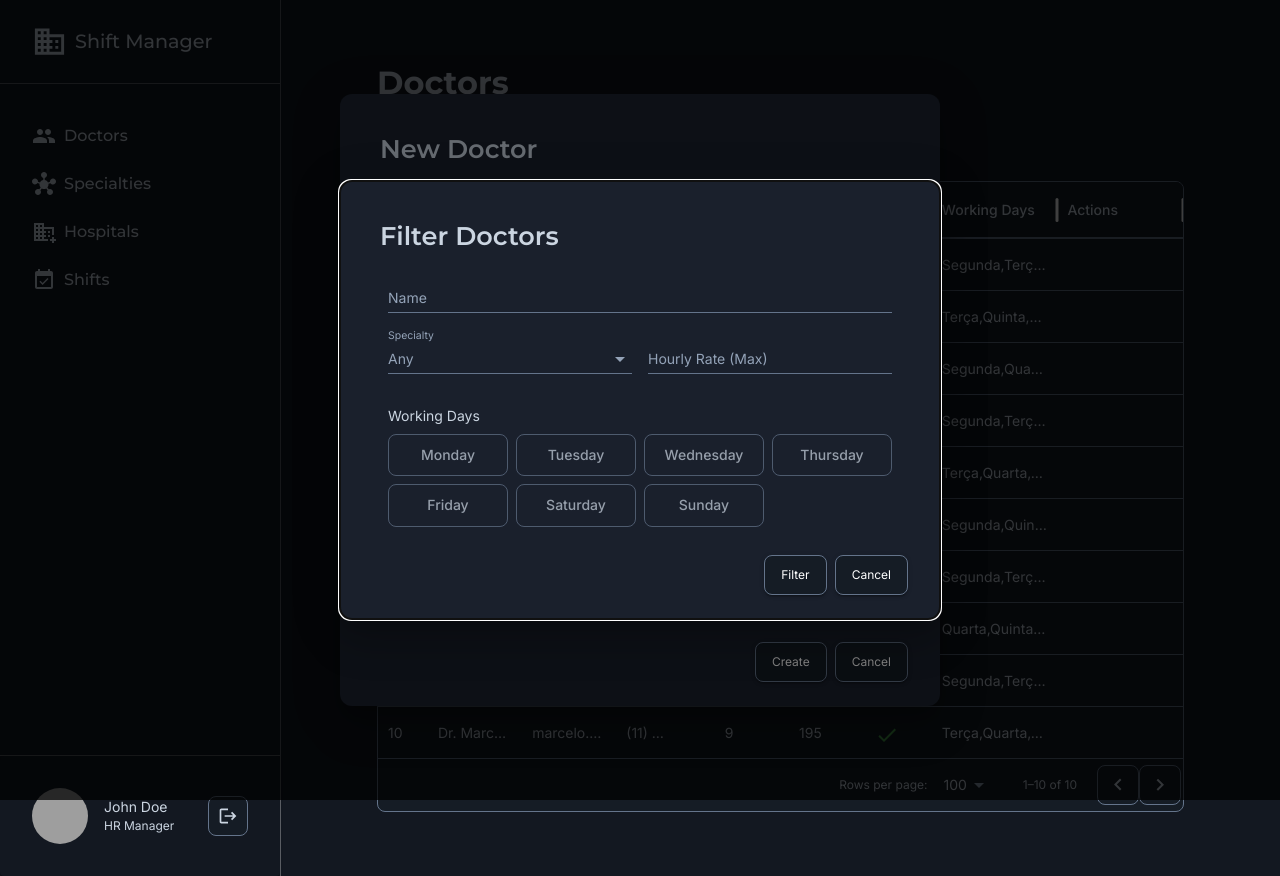
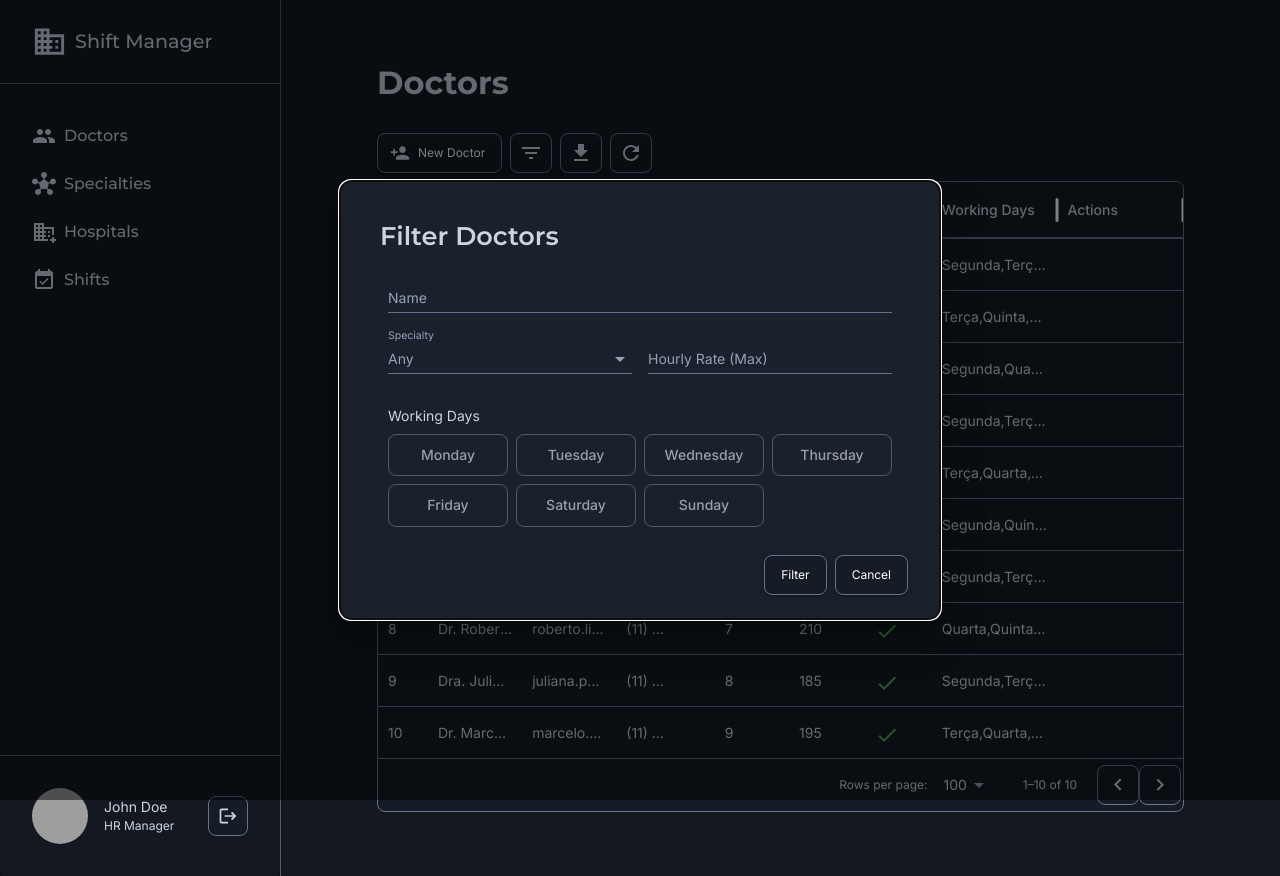
Before and after one commit to Stefano-Vezzoni/shift-manager, a Next.js app: page /doctors in a window 1280 px wide. Built offline with nearby package versions, Linux system fonts and the light colour scheme; grey boxes are pictures that could not be loaded; what @mui/material-nextjs would draw is missing.

Commit message:
feat(NewDoctorModal): enhance modal with form validation, specialty selection, and loading state

```diff
--- a/src/app/doctors/components/NewDoctorModal.tsx
+++ b/src/app/doctors/components/NewDoctorModal.tsx
@@ -13,14 +13,31 @@ import {
 import { formatPhone } from "@/utils/FormatPhone";
 import StyledButton from "@/components/StyledButton/StyledButton";
 import ModalWorkingDays from "./WorkingDaysModal";
+import SpecialtySelect from "./SpecialtySelect";
+import LoadingStyledBox from "@/components/LoadingStyledBox/LoadingStyledBox";
 
 interface INewDoctorModalProps {
   title: string;
+  open: boolean;
+  onClose: () => void;
+  onConfirm?: (data: DoctorFormData) => Promise<void> | void;
 }
 
-export default function NewDoctorModal({ title }: INewDoctorModalProps) {
+export interface DoctorFormData {
+  name: string;
+  email: string;
+  phone: string;
+  specialty: string;
+  hourlyRate: string;
+  isActive: boolean;
+  workingDays: string[];
+}
+
+export default function NewDoctorModal({ title, open, onClose, onConfirm }: INewDoctorModalProps) {
   const [phone, setPhone] = useState("");
   const [workingDays, setWorkingDays] = useState<string[]>([]);
+  const [isActive, setIsActive] = useState(true);
+  const [isSubmitting, setIsSubmitting] = useState(false);
 
   const handlePhoneChange = (e: React.ChangeEvent<HTMLInputElement>) => {
     const formatted = formatPhone(e.target.value);
@@ -31,27 +48,79 @@ export default function NewDoctorModal({ title }: INewDoctorModalProps) {
     setWorkingDays(newDays);
   };
 
+  const handleClose = () => {
+    if (isSubmitting) return;
+    onClose();
+  };
+
+  const handleConfirm = async (e: React.FormEvent<HTMLFormElement>) => {
+    e.preventDefault();
+
+    if (isSubmitting) return;
+
+    const formData = new FormData(e.currentTarget);
+    const data: DoctorFormData = {
+      name: formData.get("name") as string,
+      email: formData.get("email") as string,
+      phone,
+      specialty: formData.get("specialty") as string,
+      hourlyRate: formData.get("hourlyRate") as string,
+      isActive,
+      workingDays,
+    };
+
+    try {
+      setIsSubmitting(true);
+      await onConfirm?.(data);
+      onClose();
+    } catch (error) {
+      console.error("Error creating doctor:", error);
+    } finally {
+      setIsSubmitting(false);
+    }
+  };
+
   return (
-    <Dialog open>
+    <Dialog open={open} onClose={handleClose}>
+      <form onSubmit={handleConfirm}>
         <DialogTitle component="div" sx={{ px: 5, pt: 5 }}>
           <Typography variant="h2">{title}</Typography>
         </DialogTitle>
         <DialogContent sx={{ px: 6, display: "flex", flexDirection: "column", gap: 2 }}>
-        <TextField id="name" label="Name" variant="standard" />
+          <TextField id="name" name="name" label="Name" variant="standard" required />
           <Stack display="flex" flexDirection="row" gap={2}>
-          <TextField id="email" label="Email" variant="standard" />
+            <TextField
+              id="email"
+              name="email"
+              label="Email"
+              variant="standard"
+              type="email"
+              required
+              sx={{ flexGrow: 1, width: 0 }}
+            />
             <TextField
               id="phone"
+              name="phone"
               label="Phone"
               variant="standard"
               value={phone}
               onChange={handlePhoneChange}
+              required
+              sx={{ flexGrow: 1, width: 0 }}
             />
           </Stack>
 
           <Stack display="flex" flexDirection="row" gap={2}>
-          <TextField id="specialty" label="Specialty" variant="standard" />
-          <TextField id="hourlyRate" label="Hourly Rate" variant="standard" />
+            <SpecialtySelect />
+            <TextField
+              id="hourlyRate"
+              name="hourlyRate"
+              label="Hourly Rate"
+              variant="standard"
+              type="number"
+              required
+              sx={{ flexGrow: 1, width: 0 }}
+            />
           </Stack>
 
           <Stack
@@ -74,7 +143,7 @@ export default function NewDoctorModal({ title }: INewDoctorModalProps) {
               </Typography>
             </Stack>
 
-          <Switch defaultChecked />
+            <Switch checked={isActive} onChange={(e) => setIsActive(e.target.checked)} />
           </Stack>
 
           <ModalWorkingDays
@@ -83,9 +152,12 @@ export default function NewDoctorModal({ title }: INewDoctorModalProps) {
           />
         </DialogContent>
         <DialogActions sx={{ px: 4, pb: 3 }}>
-        <StyledButton label="Create" />
-        <StyledButton label="Cancel" />
+          <StyledButton label="Create" type="submit" />
+          <StyledButton label="Cancel" onClick={handleClose} />
         </DialogActions>
+
+        {isSubmitting && <LoadingStyledBox />}
+      </form>
     </Dialog>
   );
 }
```
Lines whose indentation alone changed are shown as unchanged.
